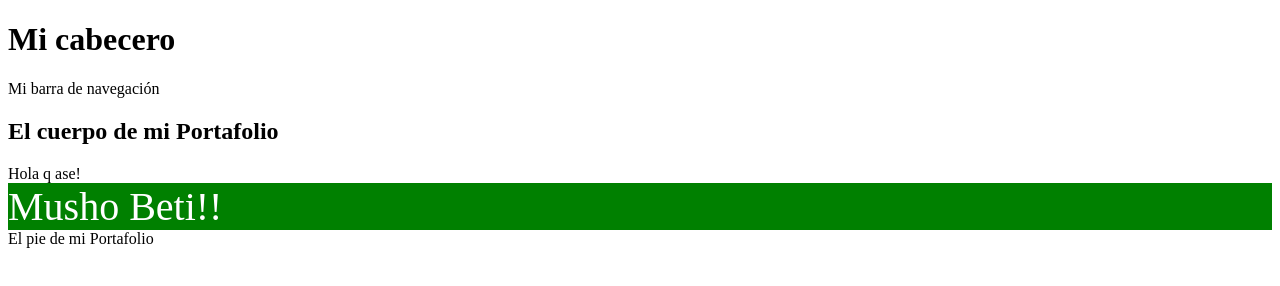
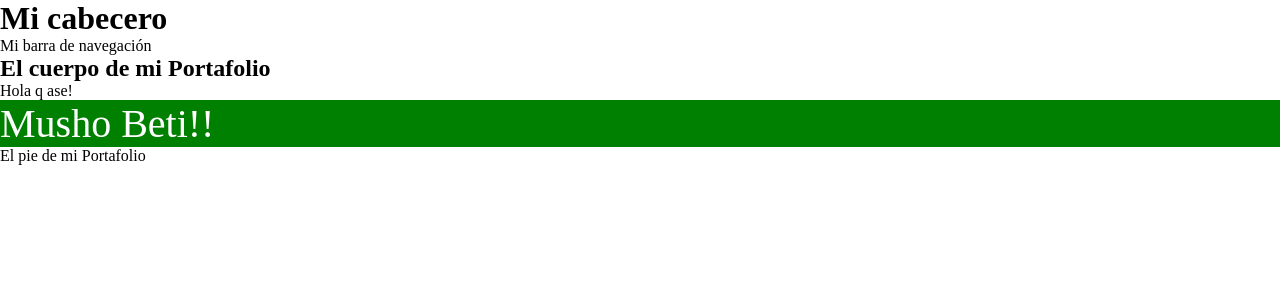
Before and after one commit to JoseManuelGarrido/Portfolio, a plain HTML site: page index.html in a window 1280 px wide. Drawn offline with Linux system fonts and the light colour scheme.

Commit message:
subiendo cambios nuevos

```diff
--- a/css/style.css
+++ b/css/style.css
@@ -1,3 +1,18 @@
+/* FONTS */
+
+
+/* RESET */
+*{
+    margin: 0;
+    padding: 0;
+    box-sizing: border-box;
+}
+
+/* MY STYLES */
+body{
+    font-family: "matrix";
+}
+
 #miBeti{
     color: white;
     background-color: green;
--- a/index.html
+++ b/index.html
@@ -6,20 +6,24 @@
     <meta name="viewport" content="width=device-width, initial-scale=1.0">
     <title>Portafolio Señor Anderson</title>
 
+    <link href="fonts/matrix.ttf">
     <link rel="stylesheet" href="css/style.css">
+    <link href="fonts/matrix.ttf">
 </head>
 <body>
-    <div id="header">
+    <div id="wrapper">
+        <header id="myheader">
             <h1>Mi cabecero</h1>
-    </div>
+        </header>
         <div id="nav">Mi barra de navegación</div>
         <div id="container">
             <h2>El cuerpo de mi Portafolio</h2>
             <div>Hola q ase!</div>
             <div id="miBeti">Musho Beti!!</div>
         </div>
-    <div id="footer">
+        <footer id="myfooter">
             <div>El pie de mi Portafolio</div>
+        </footer>
     </div>
 </body>
 </html>
```
Also changed, not shown: fonts/MLTWNII.ttf (added), fonts/matrix.ttf (added). Lines whose indentation alone changed are shown as unchanged.
